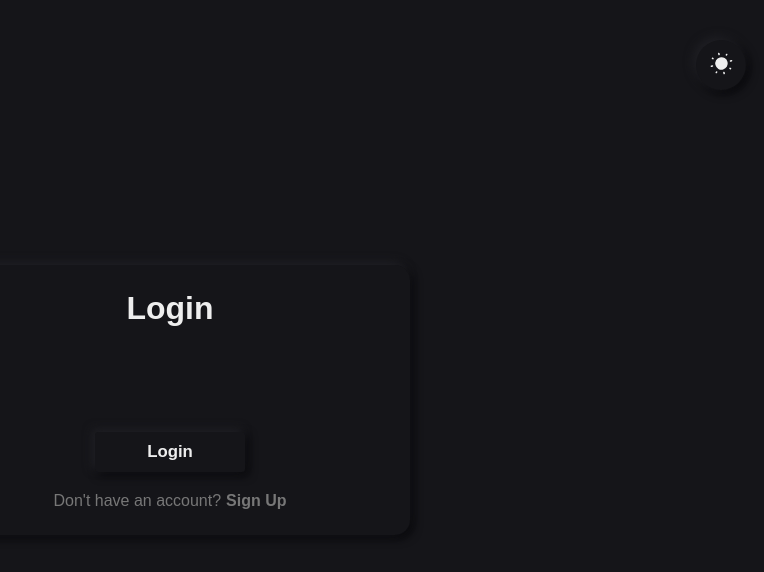
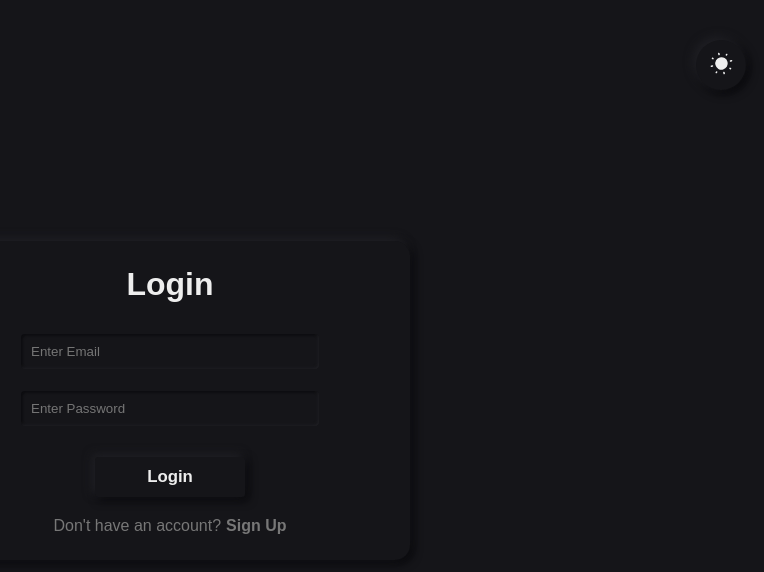
Before and after one commit to N-eeraj/neumorphic-form, a React (Vite) app: page / in a window 1280 px wide. Shown: the top 572 px of the page, without its empty margins (470-1234 px from the left). Built offline with nearby package versions, Linux system fonts and the light colour scheme.

Commit message:
Basic template & styles for input component

```diff
--- /dev/null
+++ b/src/components/Input.jsx
@@ -0,0 +1,9 @@
+import inputStyles from '@styles/input.module.css'
+
+const Input = ({type, placeholder}) => {
+  return (
+    <input type={type || 'text'} placeholder={placeholder} className={inputStyles.input} />
+  )
+}
+
+export default Input
--- a/src/components/forms/Login.jsx
+++ b/src/components/forms/Login.jsx
@@ -1,3 +1,4 @@
+import Input from '@components/Input'
 import Button from '@components/Button'
 import formStyles from '@styles/form.module.css'
 
@@ -16,8 +17,8 @@ const Login = ({onChangeForm, onSubmit}) => {
       </h3>
 
       <div className={formStyles.inputContainer}>
-        <input type="text" />
-        <input type="password" />
+        <Input placeholder="Enter Email" />
+        <Input type="password" placeholder="Enter Password" />
       </div>
 
       <div className={formStyles.actionsContainer}>
--- a/src/styles/button/index.module.css
+++ b/src/styles/button/index.module.css
@@ -10,5 +10,5 @@
 }
 
 .button:hover {
-    box-shadow: inset -1px -1px 5px var(--shadow-left), inset 1px 1px 5px var(--shadow-right);
+    box-shadow: inset -1px -1px 3px var(--shadow-left), inset 1px 1px 3px var(--shadow-right);
 }
--- a/src/styles/button/toggle.module.css
+++ b/src/styles/button/toggle.module.css
@@ -11,7 +11,7 @@
 }
 
 .button:hover {
-    box-shadow: inset -1px -1px 5px var(--shadow-left), inset 1px 1px 5px var(--shadow-right);
+    box-shadow: inset -1px -1px 3px var(--shadow-left), inset 1px 1px 3px var(--shadow-right);
 }
 
 .button:hover .icon {
--- a/src/styles/form.module.css
+++ b/src/styles/form.module.css
@@ -7,7 +7,7 @@
     display: flex;
     flex-direction: column;
     align-items: center;
-    row-gap: 15px;
+    row-gap: 20px;
 }
 
 .actionsContainer {
--- /dev/null
+++ b/src/styles/input.module.css
@@ -0,0 +1,14 @@
+.input {
+    width: 300px;
+    padding: 10px;
+    background-color: var(--page);
+    border: 1px solid transparent;
+    border-radius: 5px;
+    box-shadow: inset -1px -1px 3px var(--shadow-left), inset 1px 1px 3px var(--shadow-right);
+}
+
+.input:focus {
+    border-color: var(--shadow-right);
+    box-shadow: inset -1px -1px 5px var(--shadow-left), inset 1px 1px 5px var(--shadow-right);
+    outline: none;
+}
```
